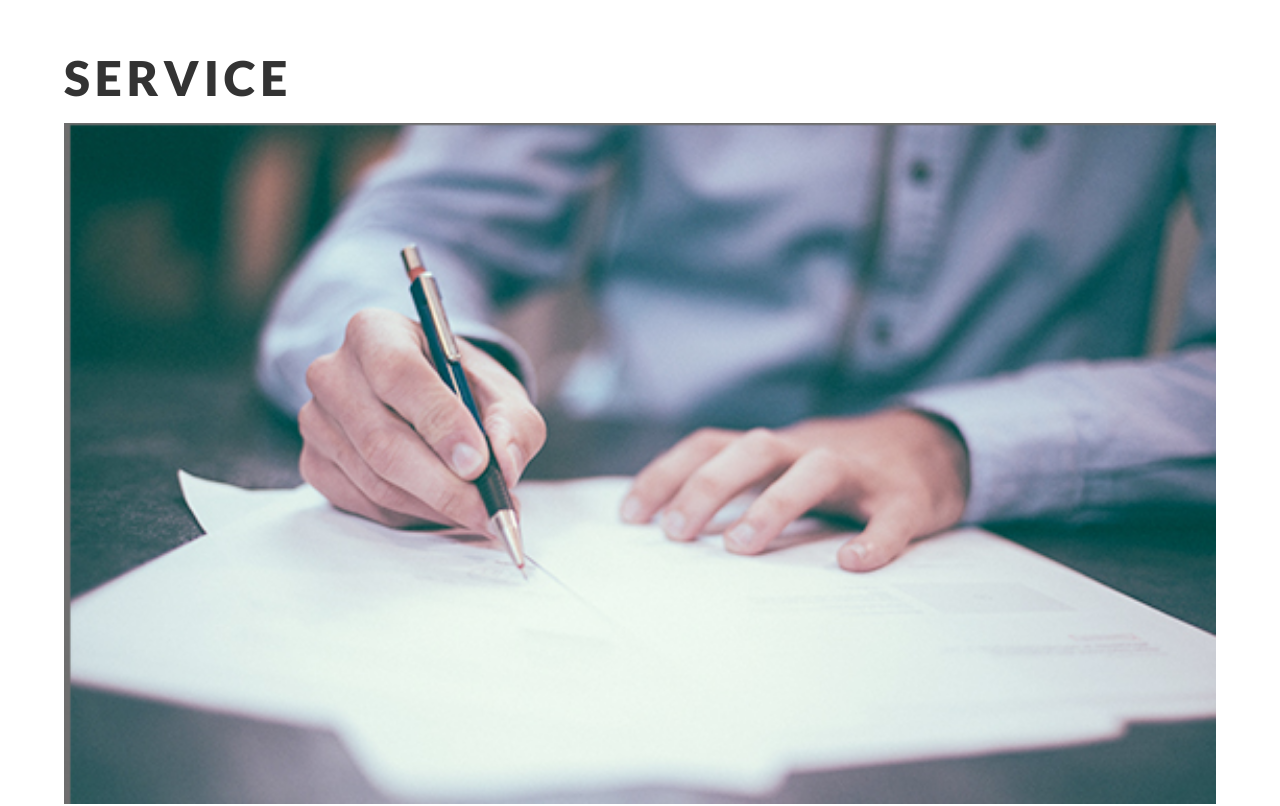
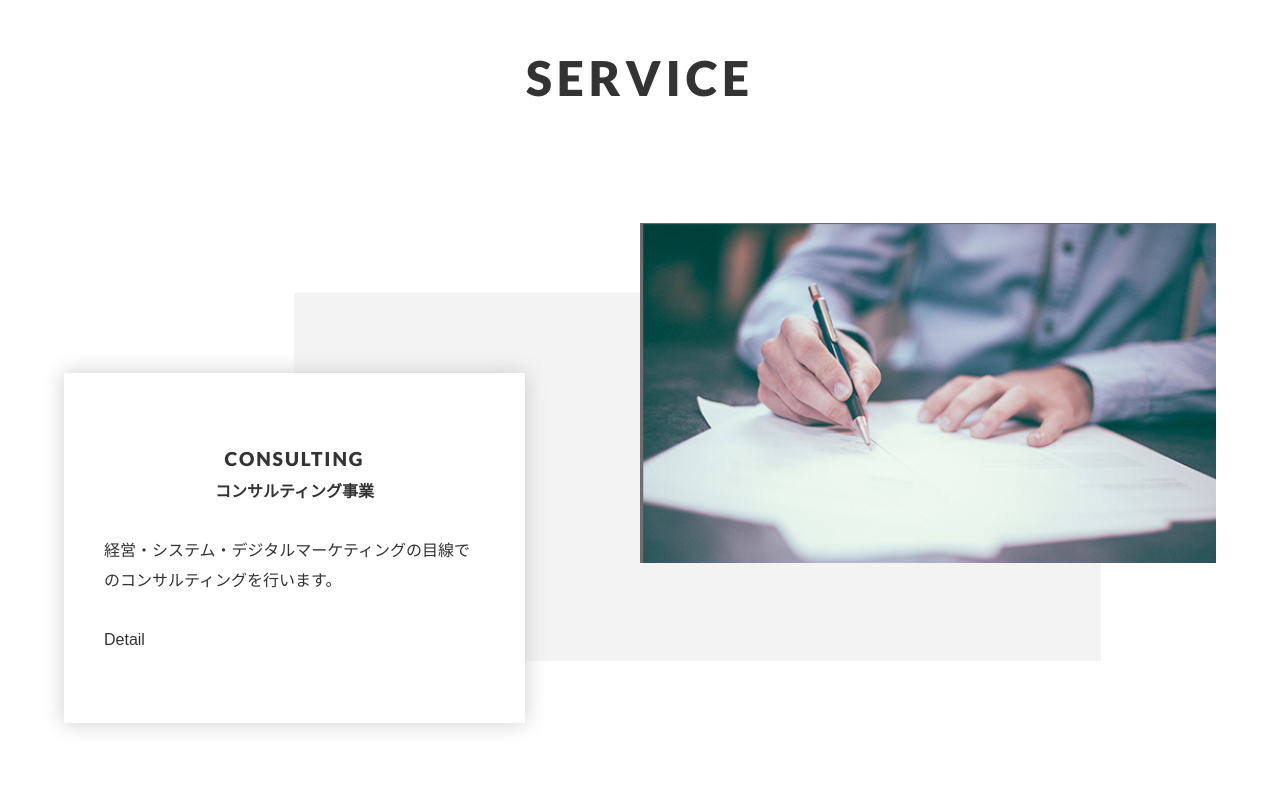
Before and after one commit to h-satoh5416/coding-practice, a plain HTML site: page index.html in a window 1280 px wide. Shown: the part 1580-2386 px from the top of the page. Drawn offline with Linux system fonts and the light colour scheme.

Commit message:
style: serviceセクションのレイアウトを調整

```diff
--- a/css/layout.css
+++ b/css/layout.css
@@ -197,3 +197,74 @@ h2 {
     height: 3px;
     background-color: #eb6100;
 }
+
+/*--------------Service--------------*/
+
+#service h2 {
+    text-align: center;
+    margin-bottom: 100px;
+}
+
+#service .service-area {
+    display: flex;
+    justify-content: space-between;
+
+    margin-bottom: 300px;
+    position: relative;
+}
+
+#service .service-area:nth-child(2) {
+    flex-direction: row-reverse;
+}
+
+#service .service-area::after {
+    content: "";
+    position: absolute;
+    width: 70%;
+    height: 23em;
+    background-color: #f3f3f3;
+    top: 20%;
+    right: 10%;
+    z-index: -1;
+}
+
+#service .service-area .img {
+    width: 50%;
+}
+
+#service .service-area .content {
+    width: 40%;
+    display: flex;
+    justify-content: center;
+    align-items: center;
+    flex-wrap: wrap;
+    position: relative;
+    top: 150px;
+    background-color: #fff;
+    box-shadow: 0 0 20px #ccc;
+    z-index: 1;
+}
+
+#service .service-area .content-area {
+    padding: 40px;
+}
+
+#service .service-area .content h3 {
+    text-align: center;
+    margin-bottom: 30px;
+}
+
+#service .service-area .content-title-en {
+    display: block;
+    font-size: 1.2rem;
+    font-weight: bold;
+}
+
+#service .service-area .content-title-ja {
+    display: block;
+    font-size: 1rem;
+}
+
+#service .service-area .content p {
+    margin-bottom: 30px;
+}
--- a/index.html
+++ b/index.html
@@ -40,7 +40,8 @@
                             <li><a href="#"><time datetime="2021-11-01">2021.11.01</time>TV「アサカツデジ」で放送されました。</a></li>
                             <li><a href="#"><time datetime="2021-11-02">2021.11.02</time>杉山商事様でセミナーを行いました</a></li>
                             <li><a href="#"><time datetime="2021-11-03">2021.11.03</time>中途採用情報</a></li>
-                            <li aria-hidden="true"><a href="#"><time datetime="2021-11-01">2021.11.01</time>TV「アサカツデジ」で放送されました。</a></li>
+                            <li aria-hidden="true"><a href="#"><time
+                                        datetime="2021-11-01">2021.11.01</time>TV「アサカツデジ」で放送されました。</a></li>
                         </ul>
                     </div>
                 </section>
@@ -61,6 +62,7 @@
                     <section class="service-area">
                         <figure class="img"><img src="img/pict_02.jpg" alt=""></figure>
                         <div class="content">
+                            <div class="content-area">
                                 <h3>
                                     <span class="content-title-en">Consulting</span>
                                     <span class="content-title-ja">コンサルティング事業</span>
@@ -68,11 +70,13 @@
                                 <p>経営・システム・デジタルマーケティングの目線でのコンサルティングを行います。</p>
                                 <div class="btn"><a href="#">Detail</a></div>
                             </div>
+                        </div>
                     </section>
 
                     <section class="service-area">
                         <figure class="img"><img src="img/pict_03.jpg" alt=""></figure>
                         <div class="content">
+                            <div class="content-area">
                                 <h3>
                                     <span class="content-title-en">Development</span>
                                     <span class="content-title-ja">受託開発事業</span>
@@ -80,17 +84,20 @@
                                 <p>プロジェクト/プロダクトマネージメントの観点からのご支援を致します。</p>
                                 <div class="btn"><a href="#">Detail</a></div>
                             </div>
+                        </div>
                     </section>
 
                     <section class="service-area">
                         <figure class="img"><img src="img/pict_04.jpg" alt=""></figure>
                         <div class="content">
+                            <div class="content-area">
                                 <h3>
                                     <span class="content-title-en">Education</span>
                                     <span class="content-title-ja">教育事業</span>
                                 </h3>
                                 <p>エンジニアやデザイナーの養成、新人研修・プログラミング研修などを行っています。</p>
                                 <div class="btn"><a href="#">Detail</a></div>
+                            </div>
                         </div>
                     </section>
 
```
Lines whose indentation alone changed are shown as unchanged.
